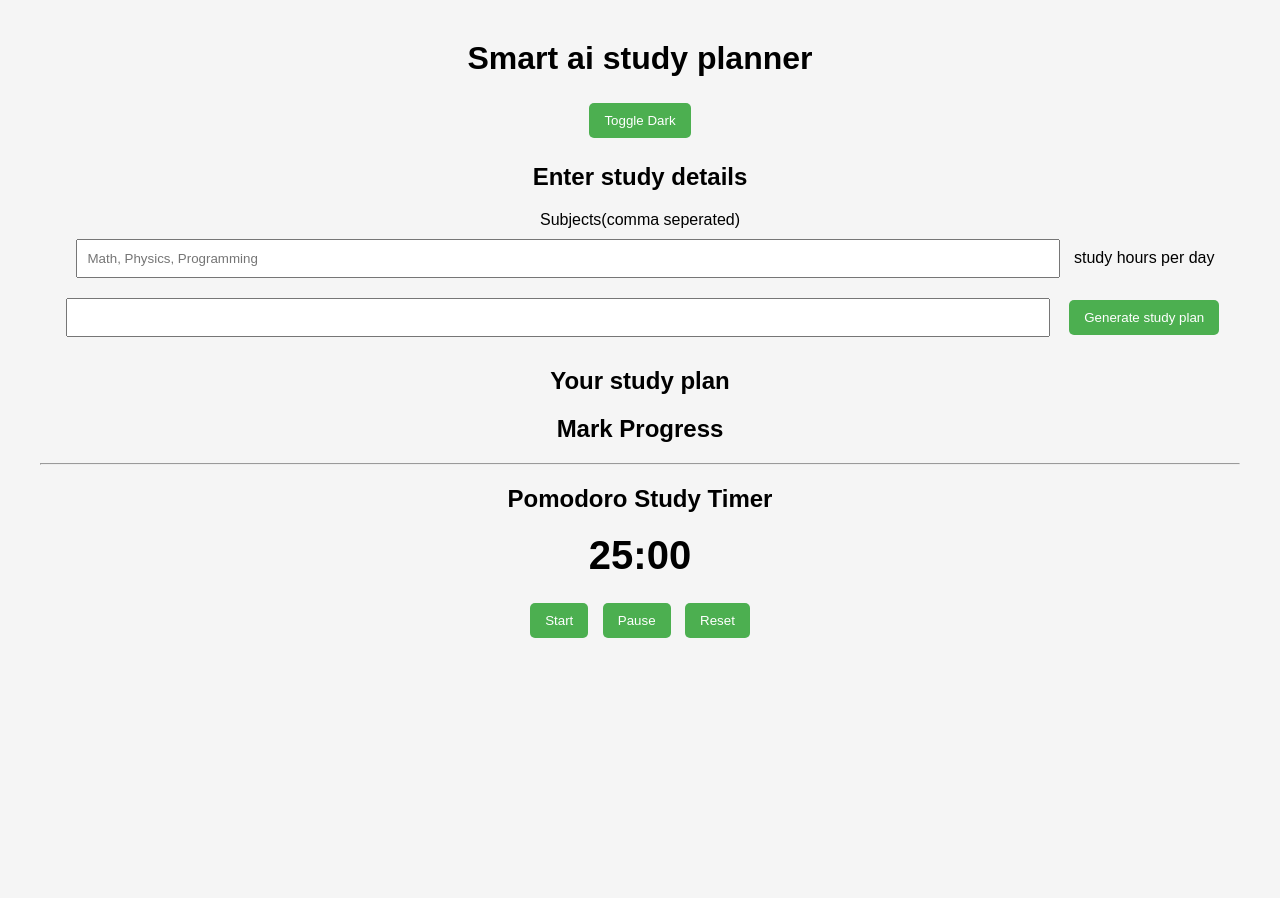
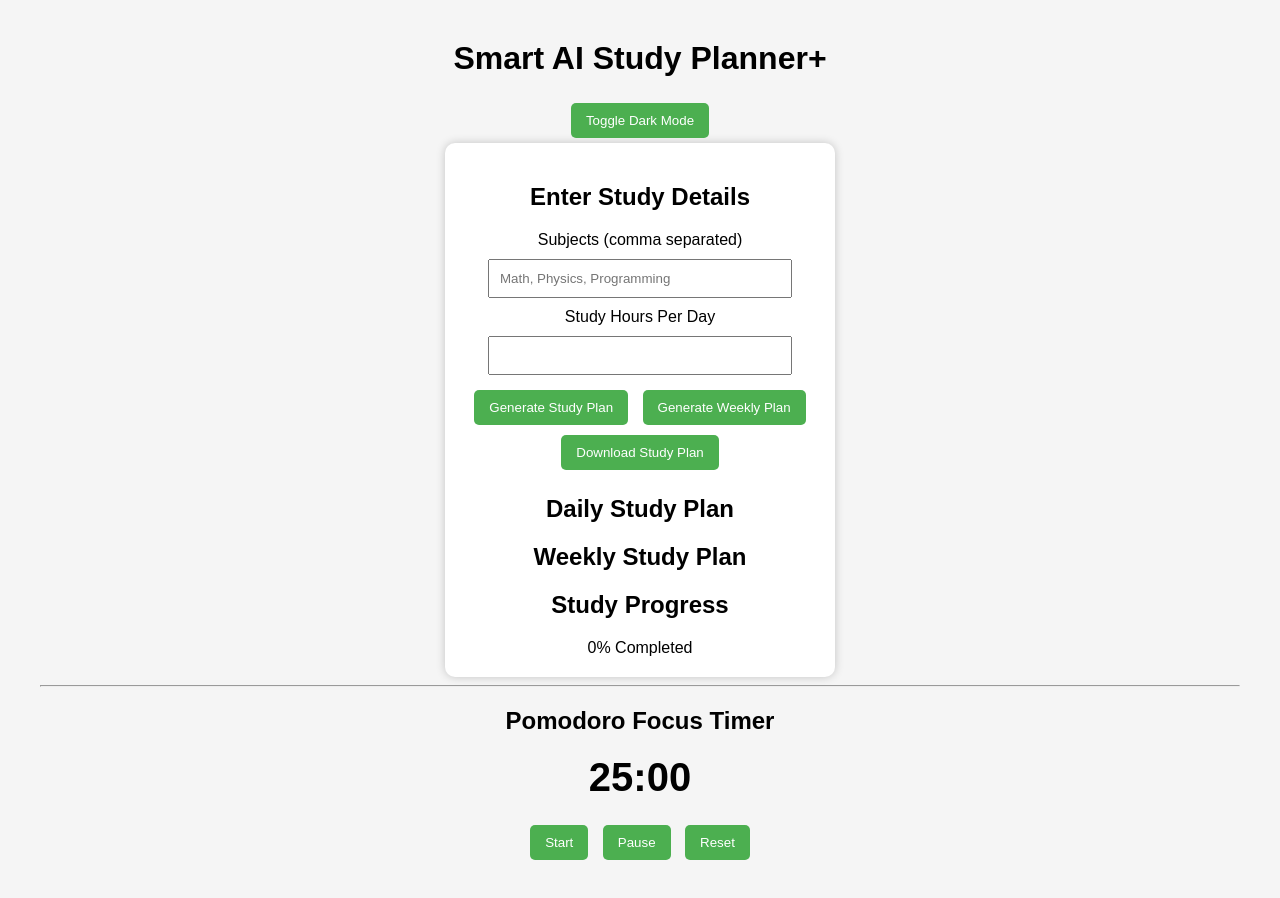
Before and after one commit to 11249a410-debug/smart-ai-study-planner, a plain HTML site: page index.html in a window 1280 px wide. Before the commit the page ends 800 px from the top, so only its background shows below. Drawn offline with Linux system fonts and the light colour scheme.

Commit message:
Refactor index.html for improved structure and features

```diff
--- a/index.html
+++ b/index.html
@@ -1,34 +1,53 @@
 <!DOCTYPE html>
 <html>
 <head>
-    <title>SMART AI STUDY PLANNER</title>
+
+<title>Smart AI Study Planner+</title>
+
 <link rel="stylesheet" href="style.css">
+
+<script src="https://cdnjs.cloudflare.com/ajax/libs/html2pdf.js/0.9.2/html2pdf.bundle.min.js"></script>
+
 </head>
-</html>
 
-<body >
-  <h1>Smart ai study planner</h1>
-  <button onclick="toggleDark()">Toggle Dark</button>
-  <div class ="contianer">
-    <h2>Enter study details</h2>
+<body>
 
-    <label>Subjects(comma seperated)</label>
-    <input id="subject" placeholder="Math, Physics, Programming">
+<h1>Smart AI Study Planner+</h1>
 
-    <label>study hours per day</label>
+<button onclick="toggleDark()">Toggle Dark Mode</button>
+
+<div class="container">
+
+<h2>Enter Study Details</h2>
+
+<label>Subjects (comma separated)</label>
+<input id="subjects" placeholder="Math, Physics, Programming">
+
+<label>Study Hours Per Day</label>
 <input id="hours" type="number">
 
-    <button onclick="generatePlan()">Generate study plan</button>
+<button onclick="generatePlan()">Generate Study Plan</button>
 
-    <h2 >Your study plan</h2>
+<button onclick="generateWeekly()">Generate Weekly Plan</button>
+
+<button onclick="downloadPlan()">Download Study Plan</button>
+
+<h2>Daily Study Plan</h2>
 <div id="result"></div>
 
-    <h2>Mark Progress</h2>
-    <ul id="progresslist"></ul>
+<h2>Weekly Study Plan</h2>
+<div id="weeklyPlan"></div>
+
+<h2>Study Progress</h2>
+<ul id="progressList"></ul>
+
+<div id="progressPercent">0% Completed</div>
+
 </div>
+
 <hr>
 
-<h2>Pomodoro Study Timer</h2>
+<h2>Pomodoro Focus Timer</h2>
 
 <div id="timer">25:00</div>
 
@@ -37,4 +56,6 @@
 <button onclick="resetTimer()">Reset</button>
 
 <script src="script.js"></script>
+
 </body>
+</html>
```
Lines whose indentation alone changed are shown as unchanged.
